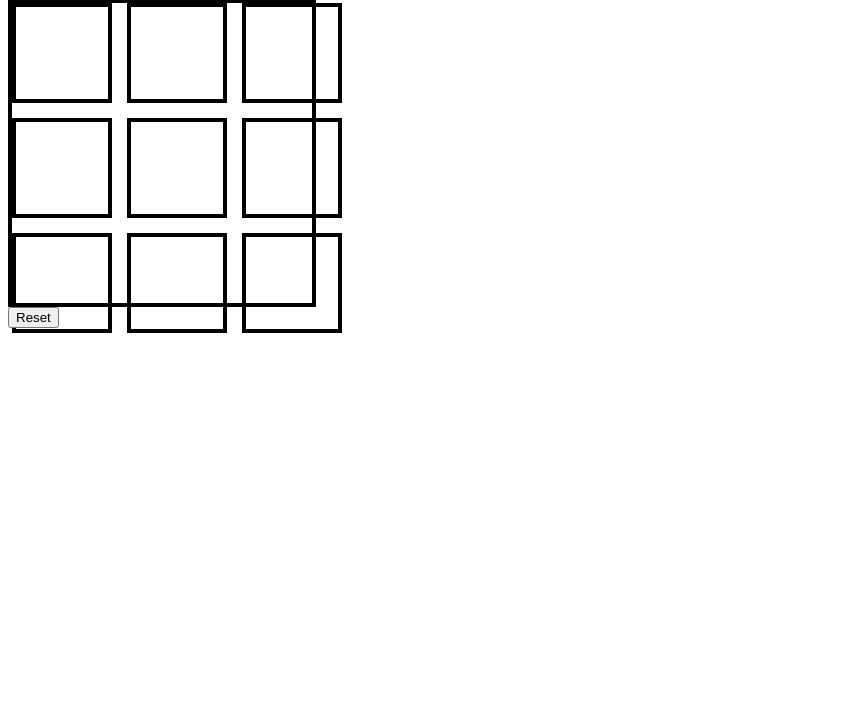
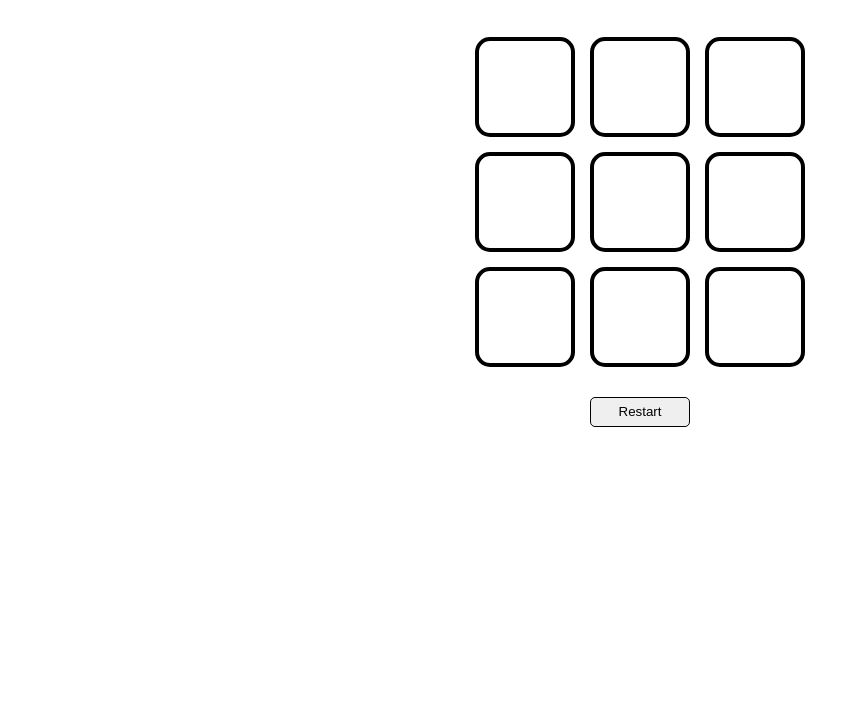
Before and after one commit to cukejianya/Mini-Projects, a plain HTML site: page TicTacToe/index.html in a window 1280 px wide. Shown: the part 81-800 px from the top of the page, without its empty margins (0-860 px from the left). Drawn offline with Linux system fonts and the light colour scheme.

Commit message:
Fix layout

```diff
--- a/TicTacToe/index.css
+++ b/TicTacToe/index.css
@@ -1,19 +1,25 @@
 .container {
   display: grid;
-  width: 300px;
-  height: 300px;
   grid-template-columns: 100px 100px 100px;
   grid-template-rows: 100px 100px 100px;
   grid-gap: 15px 15px;
   grid-template-areas:
     "topleft topcenter topright"
     "midleft midcenter midright"
-    "bottomleft bottomcenter bottomright"
+    "bottomleft bottomcenter bottomright";
+  padding: 30px;
 }
 
-div {
+.cell {
+  border-radius: 15%;
   border: 4px solid black;
-  display: inline;
+  display: flex;
+  justify-content: center;
+  align-items: center;
+}
+
+.cell:hover {
+  background-color: #dde0e3
 }
 
 @keyframes blink {
@@ -30,7 +36,34 @@ img {
   height: 70px;
 }
 
+body {
+  display: flex;
+  flex-direction: column;
+  justify-content: center;
+  align-items: center;
+}
+
 .won {
   animation: blink 1s;
   animation-iteration-count: infinite;
 }
+
+.center {
+  position: absolute;
+  left: 50%;
+  top: 50%;
+  margin-left: -150px;
+  margin-top: -150px;
+}
+
+.reset {
+  width: 100px;
+  height: 30px;
+  border: 1px solid black;
+  border-radius: 5px;
+  outline: none;
+}
+
+.reset:hover {
+  background-color: #dde0e3
+}
--- a/TicTacToe/index.html
+++ b/TicTacToe/index.html
@@ -9,16 +9,16 @@
   <body>
     <h1>Tic Tac Toe</h1>
     <div class="container">
-      <div id="one"></div>
-      <div id="two"></div>
-      <div id="three"></div>
-      <div id="four"></div>
-      <div id="five"></div>
-      <div id="six"></div>
-      <div id="seven"></div>
-      <div id="eight"></div>
-      <div id="nine"></div>
+      <div id="one" class="cell"></div>
+      <div id="two" class="cell"></div>
+      <div id="three" class="cell"></div>
+      <div id="four" class="cell"></div>
+      <div id="five" class="cell"></div>
+      <div id="six" class="cell"></div>
+      <div id="seven" class="cell"></div>
+      <div id="eight" class="cell"></div>
+      <div id="nine" class="cell"></div>
     </div>
-    <button class="reset">Reset</button>
+    <button class="reset">Restart</button>
   </body>
 </html>
--- a/TicTacToe/index.js
+++ b/TicTacToe/index.js
@@ -31,14 +31,11 @@ let game = {
 
   reset() {
     this.gameOverAudio.load();
-    document.querySelectorAll("div").forEach((div) => {
-      if (div.className === "container") {
-        return;
-      }
+    document.querySelectorAll(".cell").forEach((div) => {
       if (div.hasChildNodes()) {
         div.removeChild(div.firstChild);
       }
-      if (div.className === "won") {
+      if (div.classList.contains("won")) {
         div.classList.remove('won');
       }
       div.addEventListener("click", clickEvent);
@@ -62,10 +59,7 @@ let game = {
     console.log(str);
     let wonCells = player.getWinningCells();
     console.log(wonCells);
-    document.querySelectorAll('div').forEach((div) => {
-      if (div.className === "container") {
-        return;
-      }
+    document.querySelectorAll('.cell').forEach((div) => {
       if (wonCells.includes(div.id)) {
           div.classList.add('won');
       }
@@ -88,8 +82,8 @@ let game = {
         : this.playerO;
       yield;
     }
+    this.end(this.currentPlayer.didIWin() ? this.currentPlayer : null);
     this.currentPlayer = null;
-    this.end(null);
     return;
   }
 }
```
